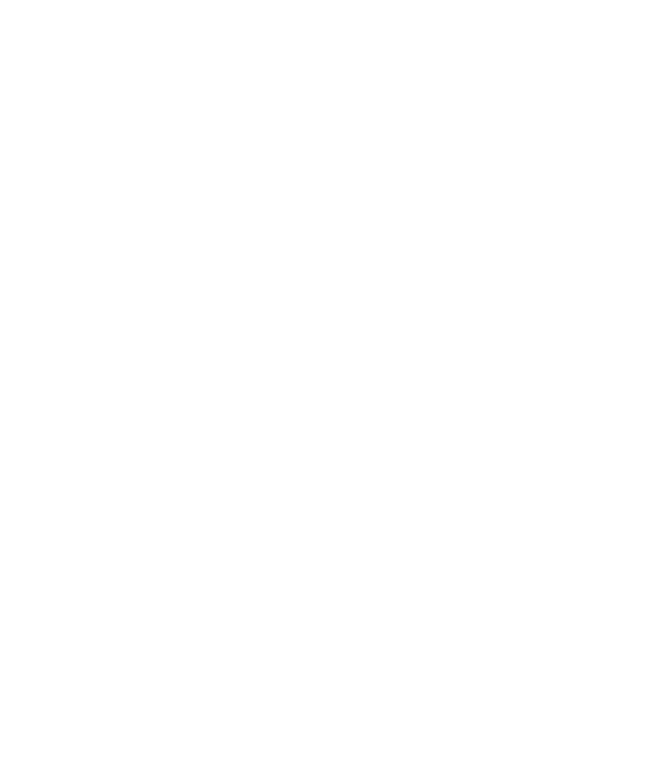
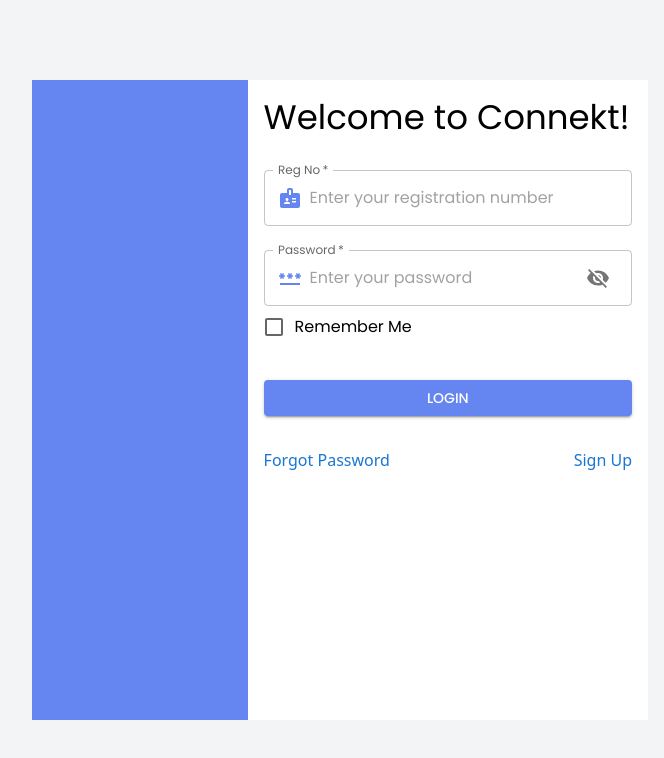
Before and after one commit to TeamXVit/connekt, a React (Vite) app in the folder frontend/: page /login in a window 1280 px wide. Before the commit this address had no page. Shown: the top 758 px of the page, without its empty margins (300-964 px from the left). Built offline with nearby package versions, Linux system fonts and the light colour scheme.

Commit message:
authentication

```diff
--- a/frontend/package.json
+++ b/frontend/package.json
@@ -4,7 +4,7 @@
   "version": "0.0.0",
   "type": "module",
   "scripts": {
-    "dev": "vite",
+    "dev": "vite --host",
     "build": "vite build",
     "lint": "eslint .",
     "preview": "vite preview"
--- a/frontend/src/App.jsx
+++ b/frontend/src/App.jsx
@@ -1,11 +1,14 @@
+import AuthProvider from "./contexts/AuthProvider";
 import { BrowserRouter } from "react-router";
-import Navigator from "./components/navigation/Navigator";
+import RouteProvider from "./components/RouteProvider";
 
 
 export default function  App() {
   return (
-    <BrowserRouter>
-      <Navigator />
-    </BrowserRouter>
+    <AuthProvider>
+      <BrowserRouter>
+        <RouteProvider />
+      </BrowserRouter>
+    </AuthProvider>
   )
 }
--- /dev/null
+++ b/frontend/src/components/RouteProvider.jsx
@@ -0,0 +1,36 @@
+import { Routes, Route, useLocation, Navigate } from "react-router";
+import Home from "../pages/Home";
+import Login from "../pages/Login";
+import Signup from "../pages/Signup";
+import { useEffect } from "react";
+import useAuth from "../hooks/useAuth";
+
+
+export default function RouteProvider() {
+    const location = useLocation();
+    const { isAuthenticated } = useAuth();
+
+    useEffect(() => {
+        switch(location.pathname) {
+            case "/":
+                document.title = "Home"
+                break
+            case "/login":
+                document.title = "Login"
+                break
+            case "/signup":
+                document.title = "Signup"
+                break
+            default:
+                document.title = "Connekt"
+        }
+    }, [location])
+
+    return (
+        <Routes>
+            <Route path="/" element={isAuthenticated ? <Home /> : <Navigate to="/login"/>}/>
+            <Route path="/login" element={!isAuthenticated ? <Login /> : <Navigate to="/"/>}/>
+            <Route path="/signup" element={<Signup />}/>
+        </Routes>
+    )
+}
--- a/frontend/src/components/navigation/Navigator.jsx
+++ /dev/null
@@ -1,13 +0,0 @@
-import { Routes, Route, useLocation } from "react-router";
-import Login from "../../pages/authentication/Login";
-import Signup from "../../pages/authentication/Signup";
-
-export default function Navigator() {
-
-    return (
-        <Routes>
-            <Route path="/" element={<Login />}/>
-            <Route path="/signup" element={<Signup />}/>
-        </Routes>
-    )
-}
--- /dev/null
+++ b/frontend/src/contexts/AuthContext.jsx
@@ -0,0 +1,5 @@
+import { createContext } from "react";
+
+const AuthContext = createContext();
+
+export default AuthContext
--- /dev/null
+++ b/frontend/src/contexts/AuthProvider.jsx
@@ -0,0 +1,19 @@
+/* eslint-disable react/prop-types */
+import { useState } from "react";
+import AuthContext from "./AuthContext";
+
+
+const AuthProvider = ({ children }) => {
+    const [isAuthenticated, setIsAuthenticated] = useState(false);
+
+    const login = () => setIsAuthenticated(true);
+    const logout = () => setIsAuthenticated(false);
+
+    return (
+        <AuthContext.Provider value={{ isAuthenticated, login, logout }}>
+            {children}
+        </AuthContext.Provider>
+    );
+};
+
+export default AuthProvider;
--- /dev/null
+++ b/frontend/src/hooks/useAuth.jsx
@@ -0,0 +1,6 @@
+import AuthContext from "../contexts/AuthContext";
+import { useContext } from "react";
+
+const useAuth = () => useContext(AuthContext);
+
+export default useAuth;
--- /dev/null
+++ b/frontend/src/pages/Home.jsx
@@ -0,0 +1,10 @@
+import { Typography } from "@mui/material";
+
+
+
+export default function Home() {
+    return (
+        <Typography variant="h1"> Home
+        </Typography>
+    )
+}
--- a/frontend/src/pages/authentication/Signup.jsx
+++ b/frontend/src/pages/Signup.jsx
@@ -14,9 +14,9 @@
 import BadgeIcon from "@mui/icons-material/Badge";
 import InstagramIcon from "@mui/icons-material/Instagram";
 import dayjs from "dayjs";
-import emailVerificationImage from "../../assets/email-verification.jpg";
+import emailVerificationImage from "../assets/email-verification.jpg";
 import axios from "axios";
-import Backend from "../../constants/Backend";
+import Backend from "../constants/Backend";
 
 export default function Signup() {
     const [showPassword, setShowPassword] = useState(false);
@@ -32,6 +32,14 @@
         phoneno: "",
         instagram: ""
     });
+
+    const handlePrevPage = () => {
+        if (page === 3) {
+            if (termsConsent)
+                setTermsConsent(false)
+        }
+        setPage(page - 1)
+    }
 
     const handleNextPage = () => {
         let isValid = true;
@@ -51,7 +59,6 @@
         }
     };
 
-
     const handlePasswordVisibility = () => setShowPassword(!showPassword);
 
     const handleChange = (e) => {
@@ -64,13 +71,21 @@
     const handleSubmit = (e) => {
         e.preventDefault();
         console.log(formData)
-        // if (termsConsent === true && page === 3) {
-        //     axios.post(`${Backend}/auth/signup`, formData, {
-        //         headers: { "Content-type": "multipart/form-data" },
-        //     })
-        //     .then((res) => console.log(res))
-        //     .catch((e) => console.log(e))
-        // }
+        if (termsConsent === true && page === 3) {
+            const payload = {
+                name: formData.name,
+                email: formData.email,
+                password: formData.password,
+                regno: formData.regno,
+                dob: formData.dob.format("YYYY-MM-DD"),
+                gender: formData.gender,
+                phoneno: formData.phoneno,
+                instagram: formData.instagram
+            };
+            axios.post(`${Backend}/auth/signup`, payload)
+            .then(res => console.log(res))
+            .catch(e => console.log(e))
+        }
     };
 
     return (
@@ -169,7 +184,7 @@
                     <>
                         <Box sx={{ width: "75%", display: "flex", flexDirection: { sm: "column", lg: "row" }, flexWrap: { sm: "wrap" } ,justifyContent: "space-between", gap: { sm: 2, lg: 1 } }}>
                             <LocalizationProvider dateAdapter={AdapterDayjs}>
-                                <DatePicker disableFuture value={formData.dob} label="DOB" name="dob" format="YYYY-MM-DD" onChange={handleDateChange} sx={{ width: { sm: "100%", lg: "57%" } }}/>
+                                <DatePicker disableFuture value={formData.dob} label="DOB" name="dob" format="YYYY-MM-DD" onChange={handleDateChange} sx={{ width: { sm: "100%", lg: "57%" } }} />
                             </LocalizationProvider>
                             <FormControl sx={{ width: { sm: "100%",lg: "40%" } }}>
                                 <InputLabel id="gender-select">Gender</InputLabel>
@@ -252,12 +267,12 @@
                     <>
                         <Box component="img" src={emailVerificationImage} sx={{ width: 150, height: 150 }}></Box>
                         <Typography sx={{ width: "75%", textAlign: "" ,textWrap: "wrap" }}>We have sent a verification mail to the given email ID. Click on the provided link to activate your account. The link will expire within 24 hours</Typography>
-                        <FormControlLabel control={<Checkbox/>} label="I accept the terms and conditions" sx={{ width: "75%" }} onChange={() => setTermsConsent(!termsConsent)}/>
+                        <FormControlLabel control={<Checkbox/>} label="I accept the terms and conditions" sx={{ width: "75%" }} onChange={() => setTermsConsent(true)}/>
                     </>}
                     <Box sx={{ width: "75%", display: "flex", justifyContent: "space-between" }}>
                         {page === 1 ?
-                        <Link href="/" underline="none" color="#6586f1">Login</Link> :
-                        <Button variant="contained" sx={{ bgcolor: "#6586f1" }} onClick={() => setPage(page - 1)}>Back</Button>}
+                        <Link href="/login" underline="none" color="#6586f1">Login</Link> :
+                        <Button variant="contained" sx={{ bgcolor: "#6586f1" }} onClick={handlePrevPage}>Back</Button>}
                         {page > 2 ?
                         <Button variant="contained" sx={{ bgcolor: "#6586f1" }} disabled={termsConsent === false} type="submit">Submit</Button> :
                         <Button variant="contained" sx={{ bgcolor: "#6586f1" }} onClick={handleNextPage}>Next</Button>}
```
Also changed, not shown: frontend/src/pages/Login.jsx (renamed from frontend/src/pages/authentication/Login.jsx), 1 other file (tests, documents, lock files or other folders).
